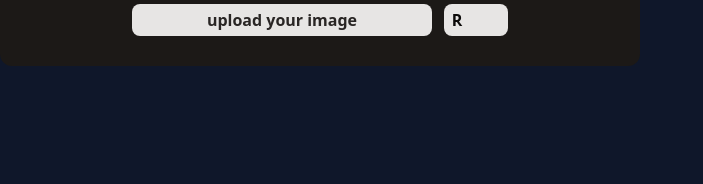
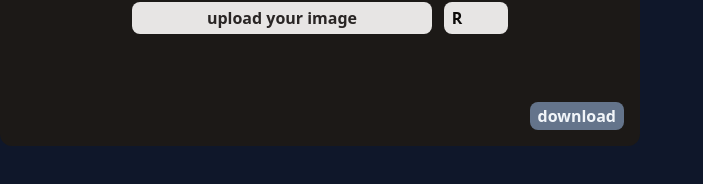
Before and after one commit to sgc93/BiT_digital_id_simulator, a React (Vite) app: page / in a window 1280 px wide. Shown: the part 534-718 px from the top of the page, without its empty margins (0-703 px from the left). Built offline with nearby package versions, Linux system fonts and the light colour scheme.

Commit message:
handle downloading image

```diff
--- a/src/features/id_card/StudentId.jsx
+++ b/src/features/id_card/StudentId.jsx
@@ -1,7 +1,10 @@
-import { useState } from "react";
-import { readFile } from "../../services/helper";
+import { useEffect, useState } from "react";
+import { downloadId, readFile } from "../../services/helper";
 import IdCard from "./IdCard";
 import SimulatorHeader from "./SimulatorHeader";
+
+const btn_style =
+	"text-slate-100 font-semibold px-2 py-[2px] rounded-lg transition-all duration-300";
 
 export default function StudentId({ setIsIdBoxOpened }) {
 	const [name, setName] = useState("Eleizer ");
@@ -9,15 +12,33 @@ export default function StudentId({ setIsIdBoxOpened }) {
 	const [id, setId] = useState("1309999");
 	const [letter, setLetter] = useState("R");
 	const [img, setImg] = useState("/avatars/female.svg");
+	const [status, setStatus] = useState("");
+
+	useEffect(() => {
+		const timeoutId = setTimeout(() => {
+			setStatus("");
+		}, 2000);
+		return () => clearTimeout(timeoutId);
+	}, [status]);
 
 	function closeSimulator() {
 		setIsIdBoxOpened(false);
 	}
 
+	async function handleDownLoading() {
+		try {
+			const imgName = name.split(" ").join("_");
+			const statusFrom = await downloadId(imgName);
+			setStatus(statusFrom);
+		} catch (error) {
+			setStatus(error);
+		}
+	}
+
 	return (
-		<div className=" w-1/2 h-3/4 bg-stone-900 rounded-xl flex flex-col">
+		<div className=" w-1/2 h-[85%] bg-stone-900 rounded-xl flex flex-col">
 			<SimulatorHeader handleClose={closeSimulator} />
-			<div className="h-[92%] w-full flex flex-col items-center pt-6 gap-10">
+			<div className="h-full w-full flex flex-col items-center pt-6 gap-10">
 				<IdCard name={name} dept={dept} id={id} img={img} letter={letter} />
 				<DataField
 					name={name}
@@ -30,6 +51,24 @@ export default function StudentId({ setIsIdBoxOpened }) {
 					setLetter={setLetter}
 					setImg={setImg}
 				/>
+			</div>
+			<div className="w-full h-fit p-4 flex items-center justify-end">
+				{status ? (
+					<span
+						className={`${
+							status === "something went wrong!" ? "bg-red-600" : "bg-green-600"
+						} ${btn_style}`}
+					>
+						{status}
+					</span>
+				) : (
+					<button
+						className={`bg-slate-500 hover:text-slate-900 hover:bg-slate-400 ${btn_style}`}
+						onClick={() => handleDownLoading()}
+					>
+						<span>download</span>
+					</button>
+				)}
 			</div>
 		</div>
 	);
```
